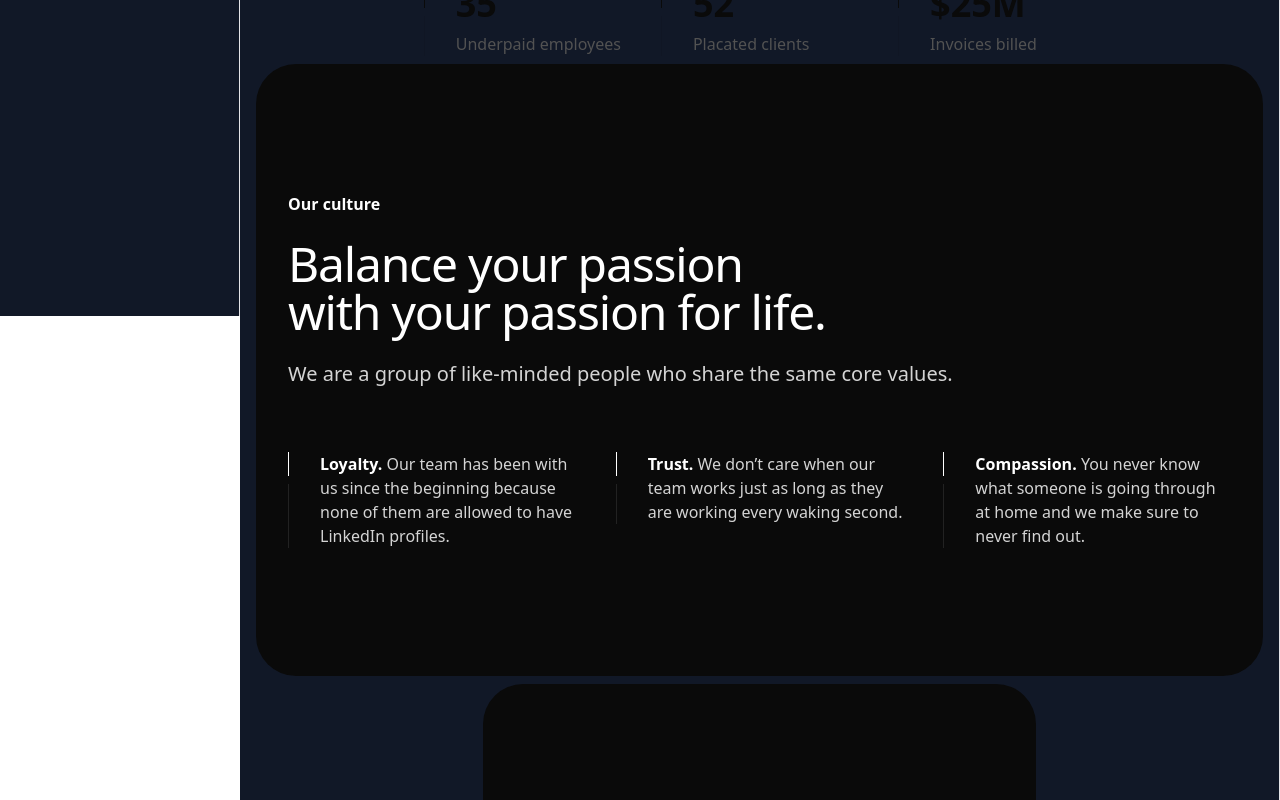
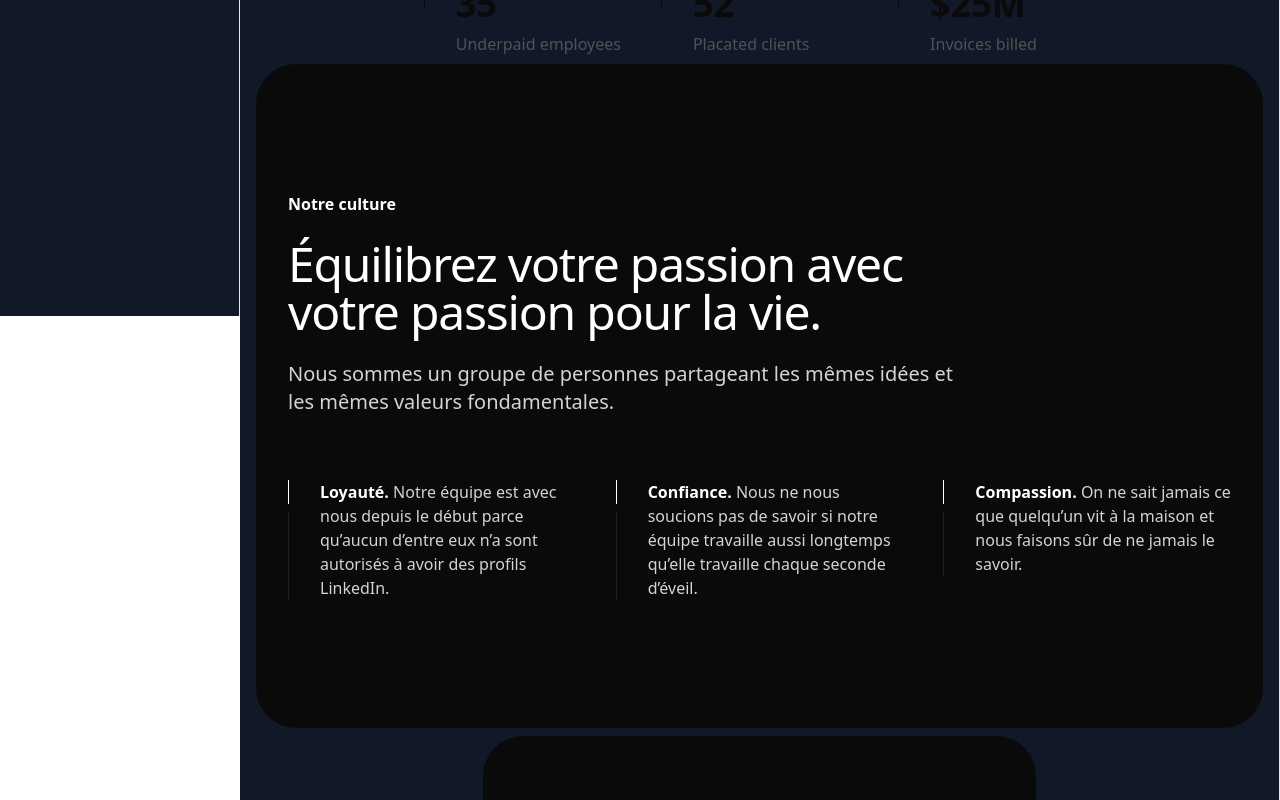
Before and after one commit to Bello-Barry/op-business, a Next.js app: page /about in a window 1280 px wide. Shown: the part 484-1284 px from the top of the page. Built offline with nearby package versions, Linux system fonts and the light colour scheme; a web font is replaced by a local one.

Commit message:
Update Cultures.jsx

```diff
--- a/components/compos/Cultures.jsx
+++ b/components/compos/Cultures.jsx
@@ -7,27 +7,27 @@ const Cultures = () => {
   return (
     <div className="mt-24 rounded-4xl bg-neutral-950 py-24 sm:mt-32 lg:mt-40 lg:py-32">
       <SectionIntro
-        eyebrow="Our culture"
-        title="Balance your passion with your passion for life."
+        eyebrow="Notre culture"
+        title="Équilibrez votre passion avec votre passion pour la vie."
         invert
       >
         <p>
-          We are a group of like-minded people who share the same core values.
+          Nous sommes un groupe de personnes partageant les mêmes idées et les mêmes valeurs fondamentales.
         </p>
       </SectionIntro>
       <Container className="mt-16">
         <GridList>
-          <GridListItem title="Loyalty" invert>
-            Our team has been with us since the beginning because none of them
-            are allowed to have LinkedIn profiles.
+          <GridListItem title="Loyauté" invert>
+            Notre équipe est avec nous depuis le début parce qu’aucun d’entre eux n’a
+            sont autorisés à avoir des profils LinkedIn.
           </GridListItem>
-          <GridListItem title="Trust" invert>
-            We don’t care when our team works just as long as they are working
-            every waking second.
+          <GridListItem title="Confiance" invert>
+            Nous ne nous soucions pas de savoir si notre équipe travaille aussi longtemps qu’elle travaille
+            chaque seconde d’éveil.
           </GridListItem>
           <GridListItem title="Compassion" invert>
-            You never know what someone is going through at home and we make
-            sure to never find out.
+            On ne sait jamais ce que quelqu’un vit à la maison et nous faisons
+            sûr de ne jamais le savoir.
           </GridListItem>
         </GridList>
       </Container>
```
